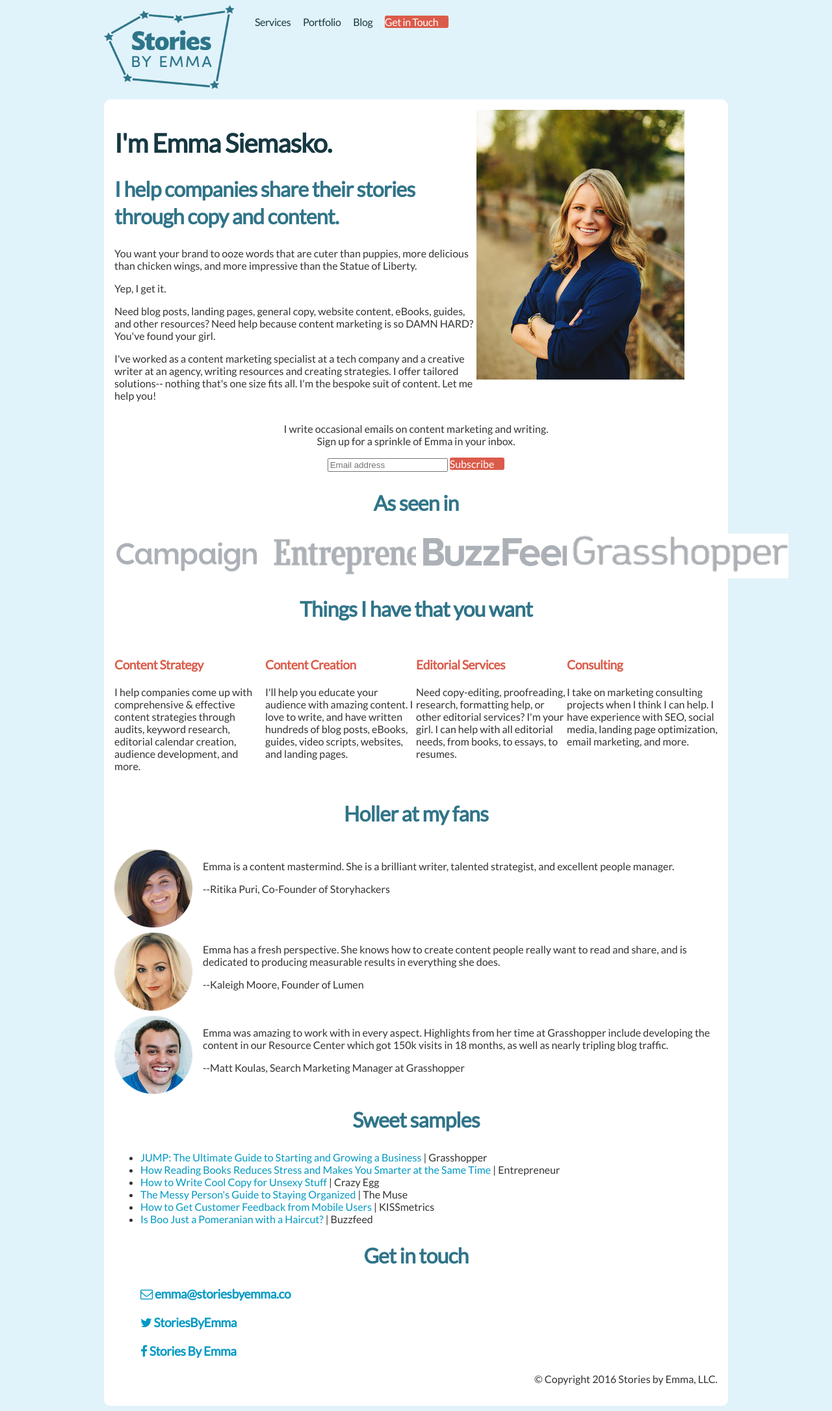
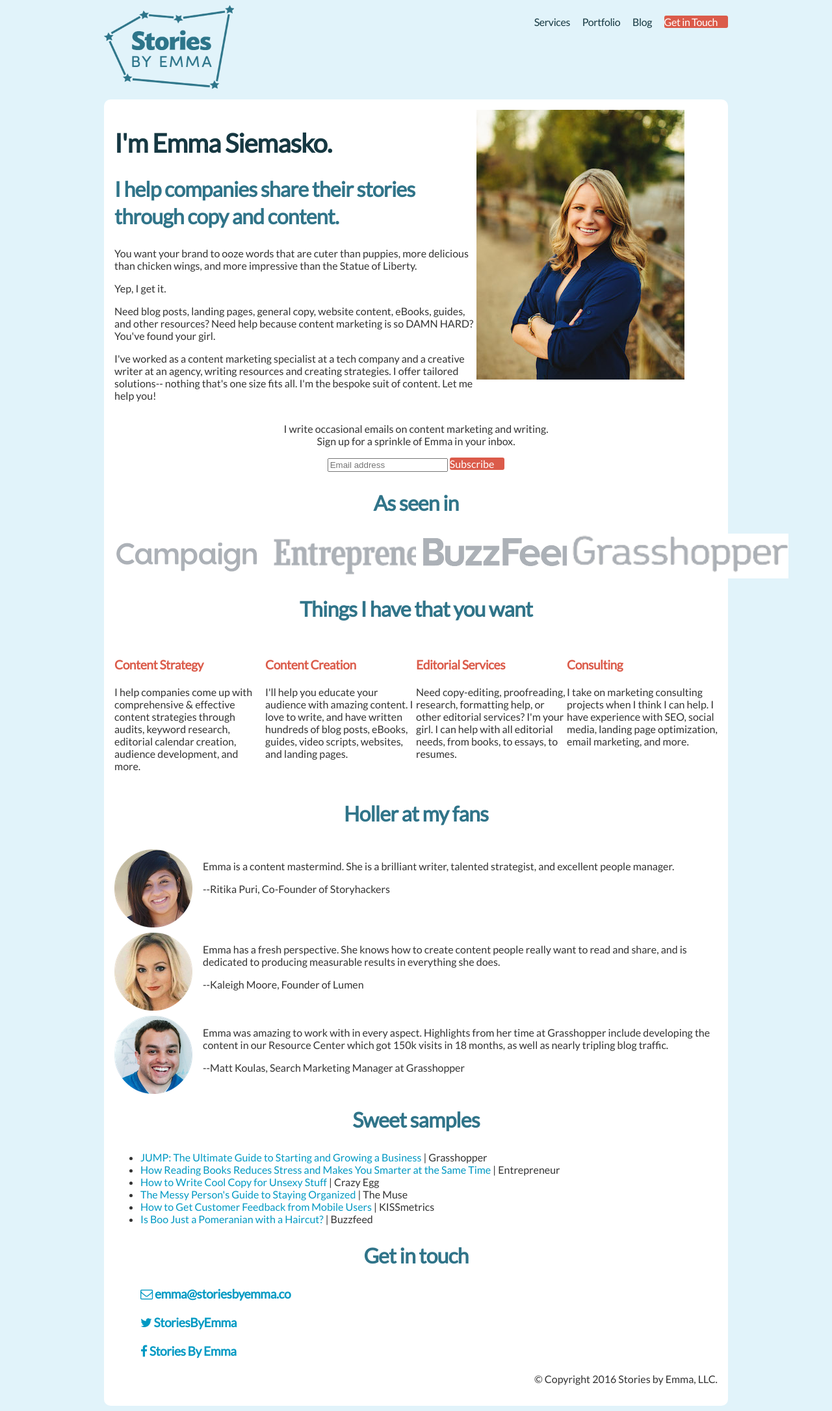
Before and after one commit to emmalepsy/emmalepsy.github.io, a Jekyll site: the page mobile.html, which Jekyll copies as it is, in a window 1280 px wide. Shown: the whole page at 65% size. Built offline with Jekyll 4.4.1, drawn with Linux system fonts in a browser that asks for light colours; nearby versions of some CDN libraries; a style sheet for code colours, icons or effects is not loaded.

Commit message:
Whoops. Only float right on large screens

```diff
--- a/mobile.html
+++ b/mobile.html
@@ -61,7 +61,6 @@ body {
 #main_nav {
    font-family: "Lato";
    letter-spacing: -0.025em;
-   float: right;
 }
 
 #main_nav ul {
@@ -97,7 +96,7 @@ body {
      padding: 1em;
   }
   #main_nav {
-     float: none;
+     float: right;
   }
 }
 
```
